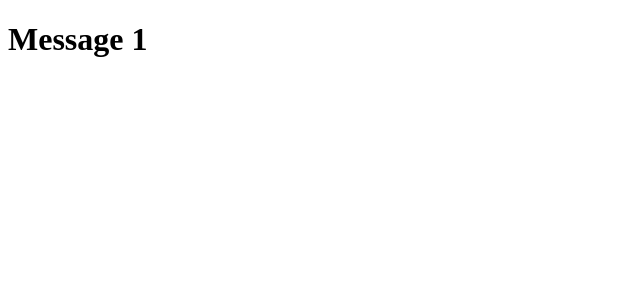
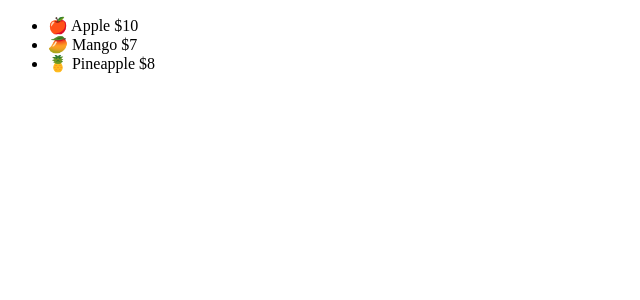
Before and after one commit to AsidyxTheHacker/my-react-app, a React (Vite) app: page / in a window 1280 px wide. Shown: the top 300 px of the page, without its empty margins (0-640 px from the left). Built offline with nearby package versions, Linux system fonts and the light colour scheme.

Commit message:
conditionally rendering list items tutorial

```diff
--- a/src/App.jsx
+++ b/src/App.jsx
@@ -1,9 +1,9 @@
-import ConditionalComponent from "./ConditionalComponent";
+import Fruits from "./Fruits";
 
 function App() {
   return(
     <>
-      <ConditionalComponent />
+      <Fruits />
     </>
   );
 }
--- a/src/Fruit.jsx
+++ b/src/Fruit.jsx
@@ -1,6 +1,10 @@
 export default function Fruit({ name, price, emoji }) {
 
     return(
-        <li>{emoji} {name} ${price}</li>
+        // <li>{emoji} {name} ${price}</li>
+        // <li>{price > 5 ? <h3>{emoji} {name} ${price}</h3> : ""}</li>
+        <>
+            {price > 5 ? <li>{emoji} {name} ${price}</li> : ""}
+        </>
     )
 };
```
Also changed, not shown: src/Fruits.jsx (+6 -1 lines).
